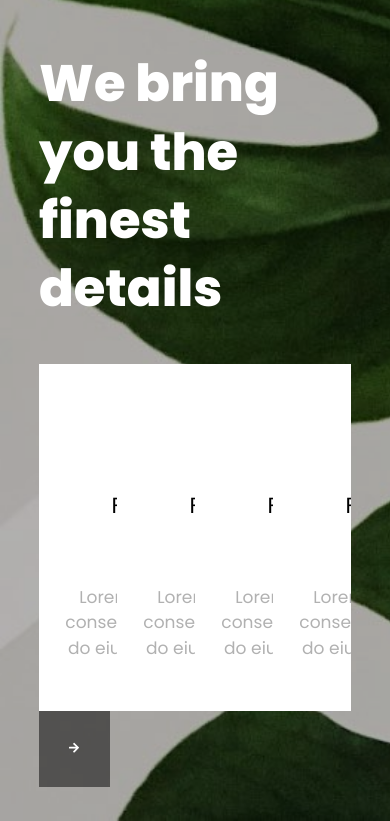
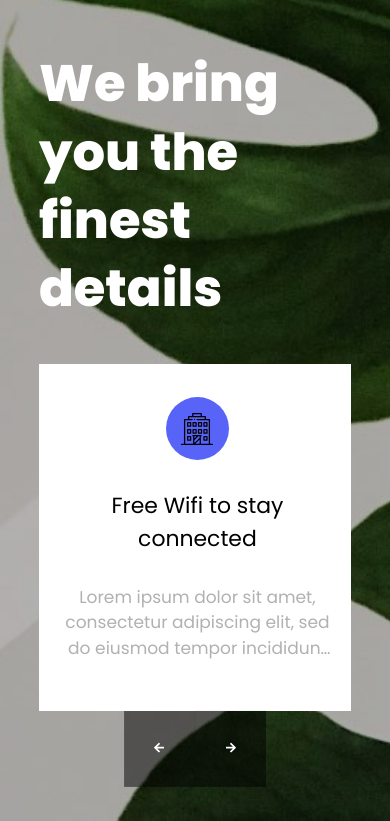
Before and after one commit to nickAndrey/hotel-cats-rest, a React (Create React App) app: page / in a window 390 px wide. Shown: the part 2437-3258 px from the top of the page. Built offline with nearby package versions, Linux system fonts and the light colour scheme.

Commit message:
Slider add support for mobile

```diff
--- a/src/components/About/Arrows/NextArrow.tsx
+++ b/src/components/About/Arrows/NextArrow.tsx
@@ -17,12 +17,16 @@ const NextArrowStyled = styled.button`
   transition: all 0.5s;
   border: none;
   position: absolute;
+  bottom: 0%;
+  right: 50%;
+  transform: translate(100%, 100%);
 
   ${({ theme }) => theme.media(1)} {
     padding: ${({ theme }) => theme.sizes.md(25)}vw;
     right: -${({ theme }) => theme.sizes.md(100)}vw;
-    transform: translate(0px, -50%);
+    transform: translate(0, -50%);
     top: 50%;
+    bottom: auto;
   }
 
   &:hover {
--- a/src/components/About/Arrows/PrevArrow.tsx
+++ b/src/components/About/Arrows/PrevArrow.tsx
@@ -17,12 +17,16 @@ const PrevArrowStyled = styled.button`
   transition: all 0.5s;
   border: none;
   position: absolute;
+  bottom: 0%;
+  left: 50%;
+  transform: translate(-100%, 100%);
 
   ${({ theme }) => theme.media(1)} {
     padding: ${({ theme }) => theme.sizes.md(25)}vw;
     left: -${({ theme }) => theme.sizes.md(100)}vw;
     transform: translate(0px, -50%);
     top: 50%;
+    bottom: auto;
   }
 
   &:hover {
--- a/src/components/About/DetailsSlider.tsx
+++ b/src/components/About/DetailsSlider.tsx
@@ -47,6 +47,15 @@ const DetailsSlider: FC = () => {
     slidesToScroll: 1,
     nextArrow: <NextArrow />,
     prevArrow: <PrevArrow />,
+    initialSlide: 0,
+    responsive: [
+      {
+        breakpoint: 1200,
+        settings: {
+          slidesToShow: 1,
+        },
+      },
+    ],
   };
 
   return (
```
